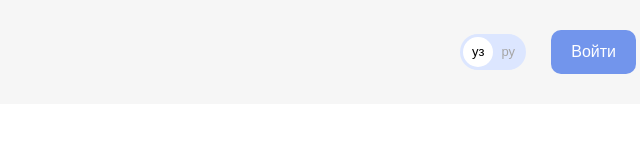
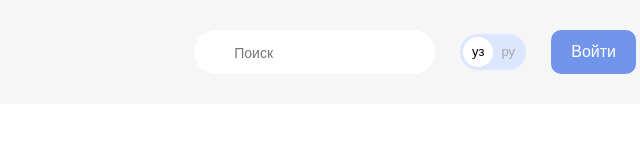
Before and after one commit to ramziddinmirzajonovdev/N24, a plain HTML site: page index.html in a window 1280 px wide. Shown: the full height of the page, 604-1244 px from the left. Drawn offline with Linux system fonts and the light colour scheme.

Commit message:
qushaman search form va focus style

```diff
--- a/index.html
+++ b/index.html
@@ -25,6 +25,9 @@
                     </li>
                 </ul>
 
+                <form class="global-search-form" action="https://echo.htmlacademy.ru" method="GET">
+                    <input class="global-search-form-input" type="search" name="search" placeholder="Поиск" aria-label="Поиск" required>
+                </form>
 
                 <div class="lang-toggle">
                     <a class="lang-toggle-link lang-toggle-link-active" href="index.html">уз</a>
--- a/stlyle/style.css
+++ b/stlyle/style.css
@@ -104,3 +104,21 @@ img {
 .button-primary:active{
     opacity: 0.6;
 }
+.global-search-form{
+    margin-bottom: 0;
+    margin-right: 25px;
+}
+.global-search-form-input{
+    font-size: 14px;
+    line-height: normal;
+    border: 0;
+    padding-top: 15px;
+    padding-bottom: 13px;
+    border-radius: 60px;
+    padding-left: 40px;
+    padding-right: 20px;
+    cursor: pointer;
+}
+*:focus{
+    outline: 2px dashed #7295ec;
+}
```
